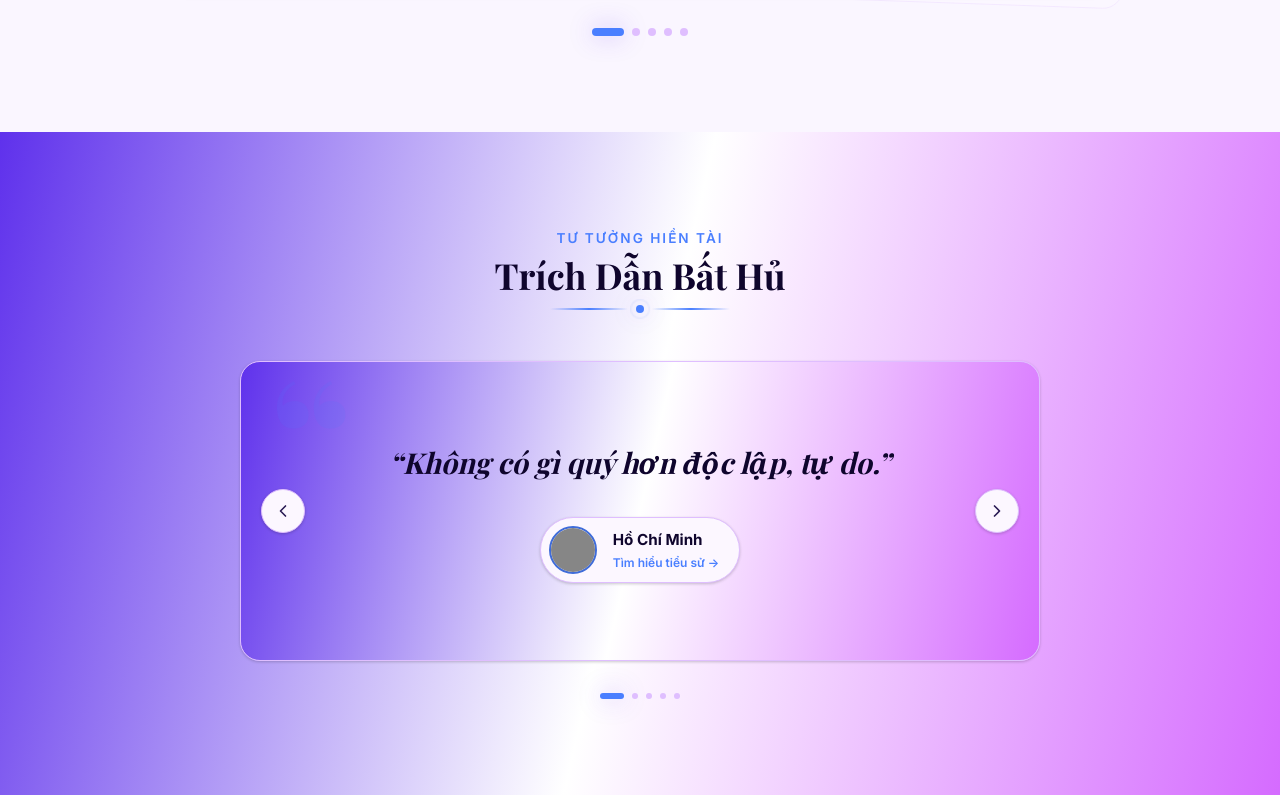
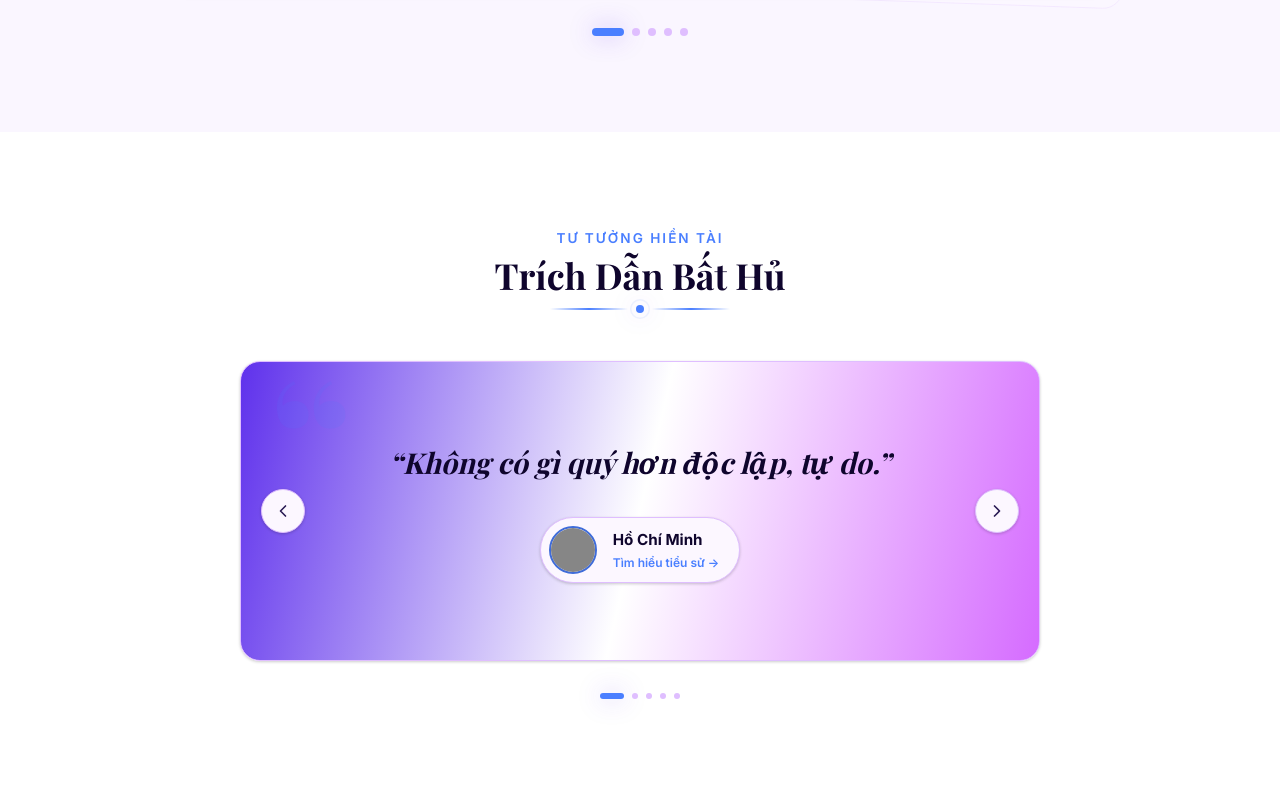
Before and after one commit to se343r/DNBD, a React (Vite) app in the folder frontend/: page / in a window 1280 px wide. Shown: the part 1580-2380 px from the top of the page. Built offline with nearby package versions, Linux system fonts and the light colour scheme; grey boxes are pictures that could not be loaded; a web font is replaced by a local one.

Commit message:
Apply random gradient only to the quotes container card, not the entire section background

```diff
--- a/frontend/src/components/QuotesCarousel/QuotesCarousel.jsx
+++ b/frontend/src/components/QuotesCarousel/QuotesCarousel.jsx
@@ -56,7 +56,6 @@ export default function QuotesCarousel() {
     <section
       className="quotes-section"
       id="quotes-section"
-      style={{ background: randomGradient }}
       onMouseEnter={stopTimer}
       onMouseLeave={startTimer}
     >
```
